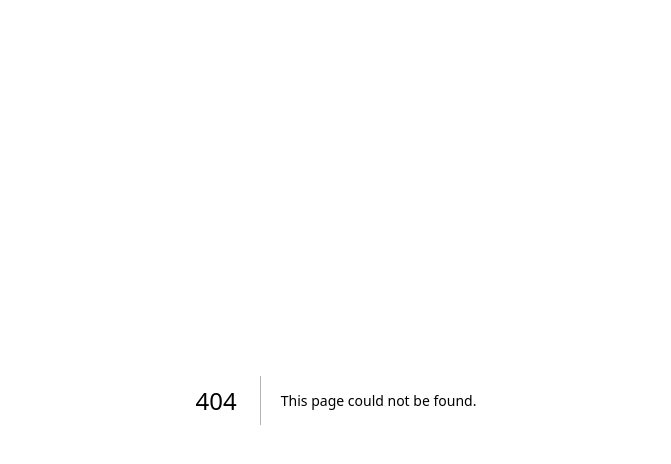
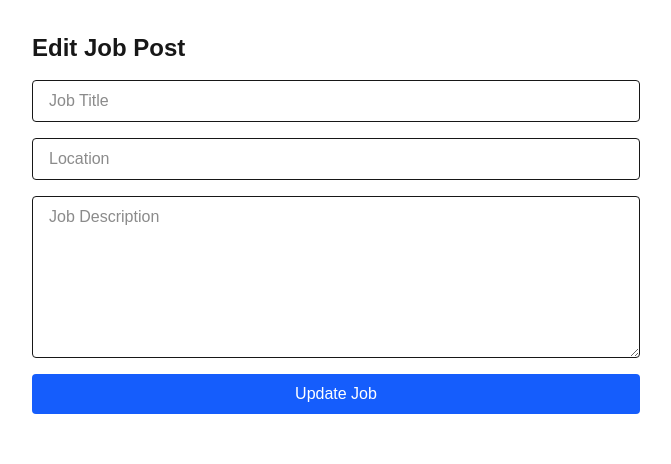
Before and after one commit to crimsonknight85/recruitment-website, a Next.js app: page /admin/jobs/edit/1 in a window 1280 px wide. Before the commit this address had no page. Shown: the top 464 px of the page, without its empty margins (304-975 px from the left). Built offline with nearby package versions, Linux system fonts and the light colour scheme; no server answers; the database is empty.

Commit message:
Fix: Safe fetch for WordPress blog to avoid Vercel crash

```diff
--- /dev/null
+++ b/app/admin/jobs/edit/[id]/page.js
@@ -0,0 +1,86 @@
+'use client';
+
+import { useEffect, useState } from 'react';
+import { useParams, useRouter } from 'next/navigation';
+import { supabase } from '@/lib/supabase/client';
+
+export default function EditJobPage() {
+  const router = useRouter();
+  const { id } = useParams();
+
+  const [title, setTitle] = useState('');
+  const [location, setLocation] = useState('');
+  const [description, setDescription] = useState('');
+  const [loading, setLoading] = useState(false);
+
+  useEffect(() => {
+    const fetchJob = async () => {
+      const { data, error } = await supabase.from('jobs').select('*').eq('id', id).single();
+      if (error) {
+        alert('Error loading job: ' + error.message);
+      } else {
+        setTitle(data?.title ?? '');
+        setLocation(data?.location ?? '');
+        setDescription(data?.description ?? '');
+      }
+    };
+    if (id) fetchJob();
+  }, [id]);
+
+  const handleUpdate = async (e) => {
+    e.preventDefault();
+    setLoading(true);
+
+    const { error } = await supabase
+      .from('jobs')
+      .update({ title, location, description })
+      .eq('id', id);
+
+    setLoading(false);
+
+    if (error) {
+      alert('Update failed: ' + error.message);
+    } else {
+      router.push('/admin/jobs');
+    }
+  };
+
+  return (
+    <div className="p-8 max-w-2xl mx-auto">
+      <h1 className="text-2xl font-bold mb-4">Edit Job Post</h1>
+      <form onSubmit={handleUpdate} className="flex flex-col gap-4">
+        <input
+          type="text"
+          placeholder="Job Title"
+          value={title}
+          onChange={(e) => setTitle(e.target.value)}
+          required
+          className="border px-4 py-2 rounded"
+        />
+        <input
+          type="text"
+          placeholder="Location"
+          value={location}
+          onChange={(e) => setLocation(e.target.value)}
+          required
+          className="border px-4 py-2 rounded"
+        />
+        <textarea
+          placeholder="Job Description"
+          value={description}
+          onChange={(e) => setDescription(e.target.value)}
+          rows={6}
+          required
+          className="border px-4 py-2 rounded"
+        />
+        <button
+          type="submit"
+          disabled={loading}
+          className="bg-blue-600 text-white px-4 py-2 rounded hover:bg-blue-700"
+        >
+          {loading ? 'Updating...' : 'Update Job'}
+        </button>
+      </form>
+    </div>
+  );
+}
--- /dev/null
+++ b/app/admin/jobs/new/page.js
@@ -0,0 +1,67 @@
+'use client';
+
+import { useState } from 'react';
+import { useRouter } from 'next/navigation';
+import { supabase } from '@/lib/supabase/client';
+
+export default function NewJobPage() {
+  const router = useRouter();
+  const [title, setTitle] = useState('');
+  const [location, setLocation] = useState('');
+  const [description, setDescription] = useState('');
+  const [loading, setLoading] = useState(false);
+
+  const handleSubmit = async (e) => {
+    e.preventDefault();
+    setLoading(true);
+
+    const { error } = await supabase.from('jobs').insert([{ title, location, description }]);
+
+    setLoading(false);
+
+    if (error) {
+      alert('Error posting job: ' + error.message);
+    } else {
+      router.push('/admin/jobs');
+    }
+  };
+
+  return (
+    <div className="p-8 max-w-2xl mx-auto">
+      <h1 className="text-2xl font-bold mb-4">Post New Job</h1>
+      <form onSubmit={handleSubmit} className="flex flex-col gap-4">
+        <input
+          type="text"
+          placeholder="Job Title"
+          value={title}
+          onChange={(e) => setTitle(e.target.value)}
+          required
+          className="border px-4 py-2 rounded"
+        />
+        <input
+          type="text"
+          placeholder="Location"
+          value={location}
+          onChange={(e) => setLocation(e.target.value)}
+          required
+          className="border px-4 py-2 rounded"
+        />
+        <textarea
+          placeholder="Job Description"
+          value={description}
+          onChange={(e) => setDescription(e.target.value)}
+          rows={6}
+          required
+          className="border px-4 py-2 rounded"
+        />
+        <button
+          type="submit"
+          disabled={loading}
+          className="bg-blue-600 text-white px-4 py-2 rounded hover:bg-blue-700"
+        >
+          {loading ? 'Posting...' : 'Post Job'}
+        </button>
+      </form>
+    </div>
+  );
+}
--- /dev/null
+++ b/app/admin/jobs/page.js
@@ -0,0 +1,68 @@
+'use client';
+
+import { useEffect, useState } from 'react';
+import { supabase } from '@/lib/supabase/client';
+import Link from 'next/link';
+
+export default function AdminJobsPage() {
+  const [jobs, setJobs] = useState([]);
+
+  useEffect(() => {
+    const fetchJobs = async () => {
+      const { data, error } = await supabase.from('jobs').select('*').order('created_at', { ascending: false });
+      if (error) {
+        console.error('Error fetching jobs:', error);
+      } else {
+        setJobs(data);
+      }
+    };
+
+    fetchJobs();
+  }, []);
+
+  return (
+    <div className="p-8">
+      <h1 className="text-2xl font-bold mb-4">Manage Job Posts</h1>
+      <Link href="/admin/jobs/new" className="bg-green-600 text-white px-4 py-2 rounded mb-4 inline-block hover:bg-green-700">
+        + Post New Job
+      </Link>
+      <table className="w-full text-sm shadow-sm rounded overflow-hidden mt-4 border-collapse border border-gray-300">
+        <thead className="bg-gray-100 text-left text-sm font-semibold text-gray-700">
+          <tr>
+                <th className="px-4 py-3">Title</th>
+                <th className="px-4 py-3">Location</th>
+                <th className="px-4 py-3">Actions</th>
+            </tr>
+        </thead>
+        <tbody>
+            {jobs.map((job) => (
+                <tr key={job.id} className="border-b border-gray-200 hover:bg-gray-50">
+                <td className="px-4 py-3">{job.title}</td>
+                <td className="px-4 py-3">{job.location}</td>
+                <td className="px-4 py-3 flex gap-3">
+                    <Link href={`/admin/jobs/edit/${job.id}`} className="text-blue-600 hover:underline">
+                    Edit
+                    </Link>
+                    <button
+                    onClick={async () => {
+                        const confirmDelete = confirm('Are you sure you want to delete this job?');
+                        if (!confirmDelete) return;
+                        const { error } = await supabase.from('jobs').delete().eq('id', job.id);
+                        if (error) {
+                        alert('Error deleting job: ' + error.message);
+                        } else {
+                        window.location.reload();
+                        }
+                    }}
+                    className="text-red-600 hover:underline"
+                    >
+                    Delete
+                    </button>
+                </td>
+                </tr>
+            ))}
+        </tbody>
+      </table>
+    </div>
+  );
+}
--- a/app/page.js
+++ b/app/page.js
@@ -1,9 +1,19 @@
 async function getPosts() {
+  try {
     const res = await fetch('https://eslhiring.com/wp-json/wp/v2/posts', {
       next: { revalidate: 60 }
     });
+
+    if (!res.ok) {
+      throw new Error(`Failed to fetch: ${res.status} ${res.statusText}`);
+    }
+
     const posts = await res.json();
     return posts;
+  } catch (err) {
+    console.error('Error fetching posts:', err.message);
+    return []; // fallback to empty list
+  }
 }
 
 export default async function Home() {
@@ -12,6 +22,9 @@ export default async function Home() {
   return (
     <main style={{ padding: 20 }}>
       <h1>WordPress Blog Posts</h1>
+      {posts.length === 0 ? (
+        <p>No blog posts available right now.</p>
+      ) : (
         <ul>
           {posts.map((post) => (
             <li key={post.id}>
@@ -20,6 +33,7 @@ export default async function Home() {
             </li>
           ))}
         </ul>
+      )}
     </main>
   );
 }
```
Lines whose indentation alone changed are shown as unchanged.
